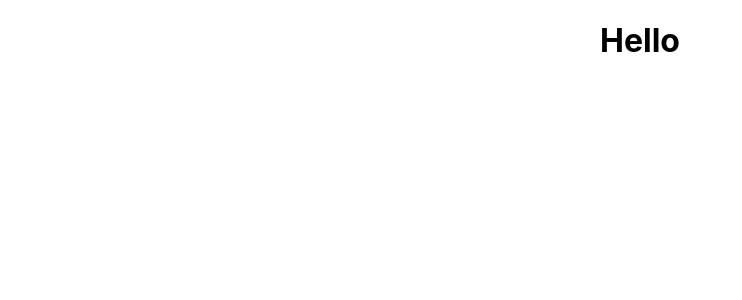
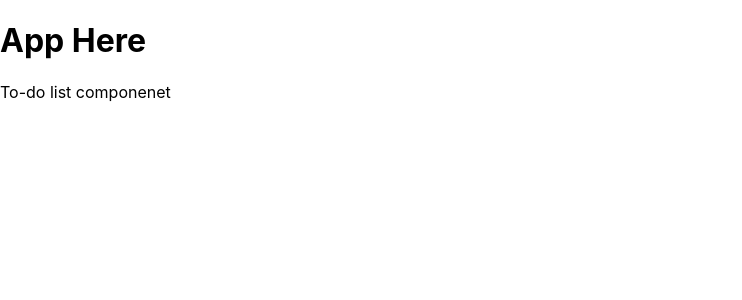
Before and after one commit to PhilCodesNow/Projects, a React (Create React App) app in the folder react-todo-list/: page / in a window 1280 px wide. Shown: the top 300 px of the page, without its empty margins (0-742 px from the left). Built offline with nearby package versions, Linux system fonts and the light colour scheme.

Commit message:
added todo list component

```diff
--- a/react-todo-list/src/App.js
+++ b/react-todo-list/src/App.js
@@ -1,11 +1,14 @@
-import logo from './logo.svg';
+import React from 'react';
 import './App.css';
+import TodoList from './TodoList';
+
 
 function App() {
   return (
-    <div className="App">
-      <h1>Hello</h1>
-    </div>
+    <>
+    <h1>App Here</h1>
+    <TodoList />
+    </>
   );
 }
 
--- /dev/null
+++ b/react-todo-list/src/TodoList.js
@@ -0,0 +1,9 @@
+import React from 'react'
+
+export default function toDoList() {
+    return (
+        <div>
+            To-do list componenet
+        </div>
+    )
+}
```
Also changed, not shown: 1 other file (tests, documents, lock files or other folders).
